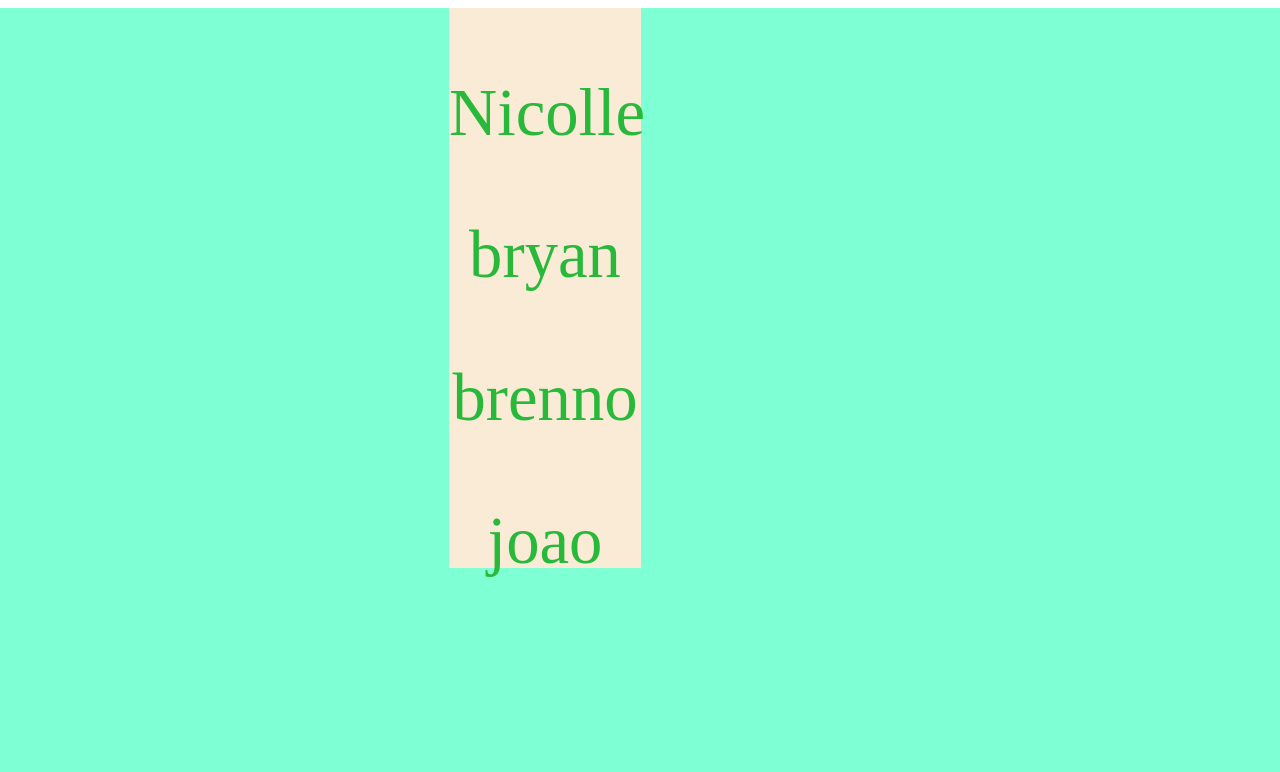
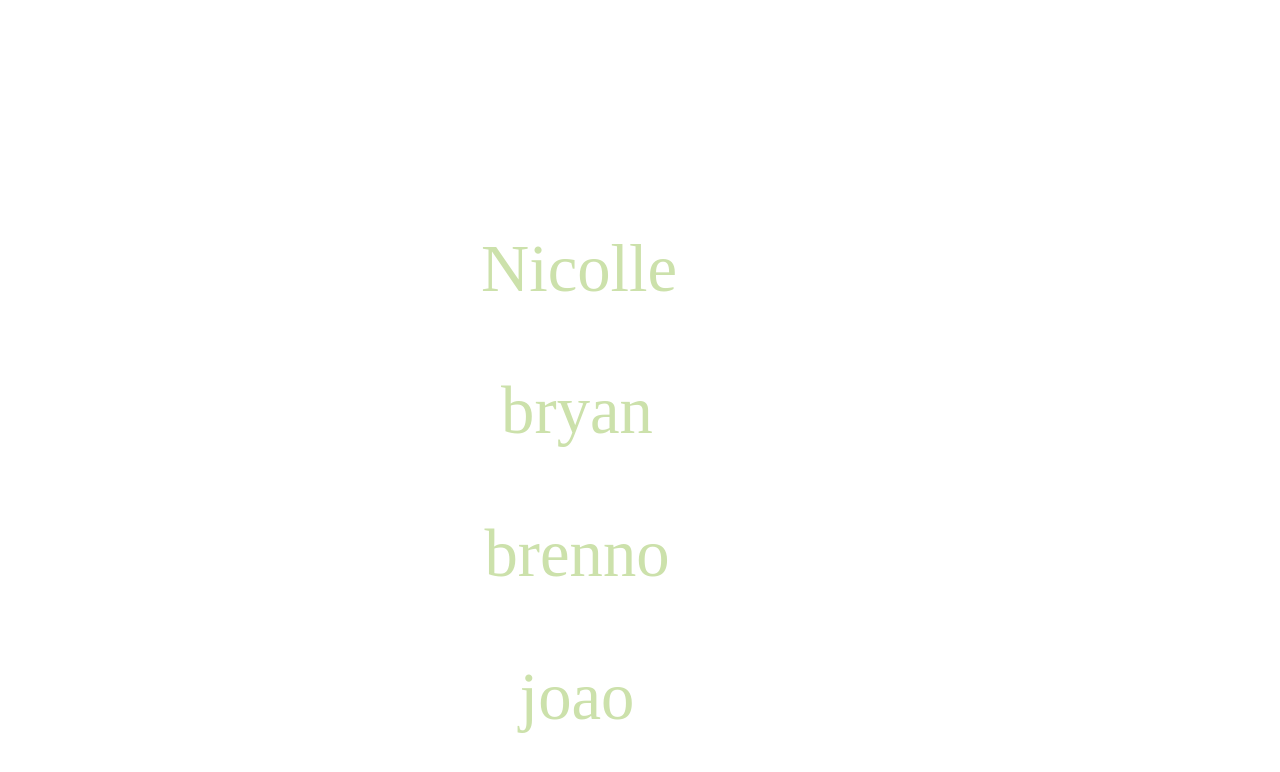
Before and after one commit to 321-bip/animasao, a plain HTML site: page index.html in a window 1280 px wide. Drawn offline with Linux system fonts and the light colour scheme.

Commit message:
finalisado

```diff
--- a/index.js
+++ b/index.js
@@ -20,42 +20,25 @@ function coresDasCrias()
          meusBebes.forEach((elemento)=>{elemento.style.color = cores;});
  };
 
-function posiçaoCrias()
+function numeroAliatorios()
  {
-   let conteinerCrias = document.getElementById("bebes")
-   let posiçaoConteinerCrias = conteinerCrias.getBoundingClientRect();
-       return {posiçaoConteinerCrias, conteinerCrias};
+    let esquerda = Math.floor(Math.random() * 1000);
+    let altura =  Math.floor(Math.random() * 300);
+        return {esquerda, altura};
  }
 
-function animaçaoCrias()
+function posisaoAleatoriaConteiner()
  {
-   let animaçao;
-   let {posiçaoConteinerCrias, conteinerCrias} =  posiçaoCrias();
-   let x = posiçaoConteinerCrias.left;
-   let y = posiçaoConteinerCrias.right;
-   let z = posiçaoConteinerCrias.bottom;
-
-   if( posiçaoConteinerCrias.left <1000)
-    {
-       conteinerCrias.style.left = x + 1 + "px";
-    }
-   else if( posiçaoConteinerCrias.left == 100)
-    {
-        conteinerCrias.style.left = x -1 + "px";
-    }
-
-       //animaçao = requestAnimationFrame(animaçaoCrias)
-
-       console.log(posiçaoConteinerCrias.left)
-       console.log(posiçaoConteinerCrias)
+     let {esquerda, altura} = numeroAliatorios();
+     let conteiner = document.getElementById("bebes");
+         conteiner.style.left = esquerda + 'px';
+         conteiner.style.top = altura + 'px';
  }
 
- function man()
+function man()
  {
-    animaçaoCrias()
-    posiçaoCrias()
-    setInterval(coresDasCrias, 100);
-
+    setInterval(posisaoAleatoriaConteiner,900);
+    setInterval(coresDasCrias, 900);
  }
 
  man();
--- a/style.css
+++ b/style.css
@@ -10,13 +10,9 @@
     position:absolute;
     transform:translatex(-50%);
     left: 50%;
-    background-color:aquamarine;
 }
 .bebes{
-    position:absolute;
-    transform:translatex(-50%);
-    left:50%;
-    background-color: antiquewhite;
+   position:absolute;
     width:15%;
     height: 70%;
 }
```
